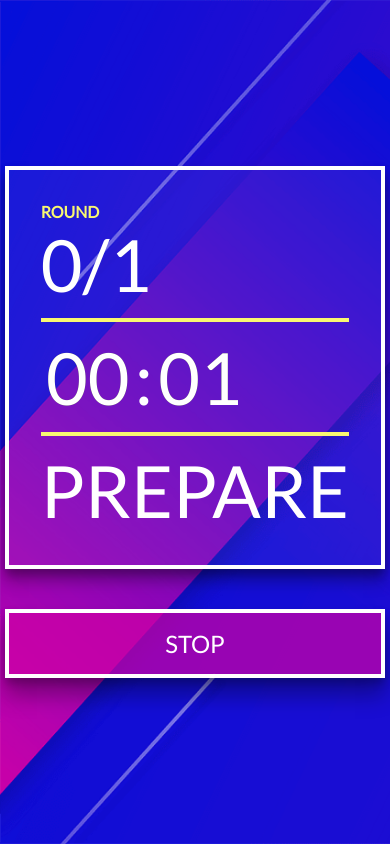
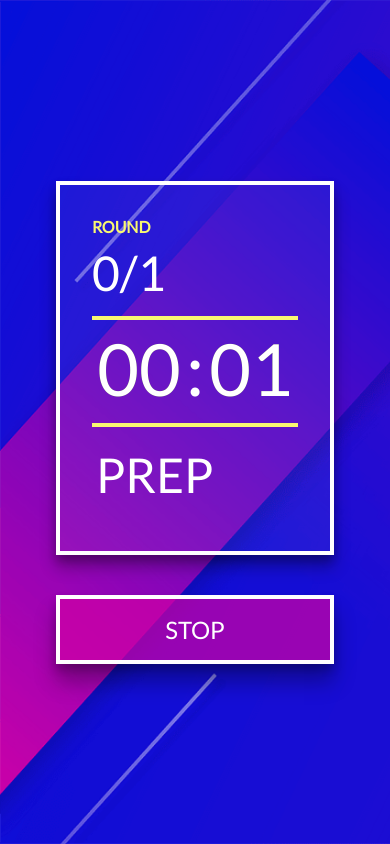
Before and after one commit to flextremedev/workout-interval-timer, a React (Create React App) app: page / in a window 390 px wide. Both pictures are taken after a click on the button "START". Built offline with nearby package versions, Linux system fonts and the light colour scheme.

Commit message:
Improved responsiveness and appearance (#3)

```diff
--- a/src/components/Button/Button.module.css
+++ b/src/components/Button/Button.module.css
@@ -51,3 +51,9 @@
     padding: 16px;
   }
 }
+@media only screen and (min-height: 1280px) {
+  .btn {
+    font-size: 32px;
+    padding: 20px;
+  }
+}
--- a/src/components/Counter/Counter.js
+++ b/src/components/Counter/Counter.js
@@ -5,7 +5,7 @@ import { DurationInput } from '../DurationInput/DurationInput';
 import { Status } from '../../model/Status';
 const evaluateStatus = status => {
   if (status === Status.prework) {
-    return 'PREPARE';
+    return 'PREP';
   }
   if (status === Status.break) {
     return 'REST';
--- a/src/components/Counter/Counter.module.css
+++ b/src/components/Counter/Counter.module.css
@@ -12,7 +12,8 @@
   text-align: center;
 }
 .text {
-  font-size: 60px;
+  font-size: 48px;
+  line-height: 74px;
   color: #ffffff;
   font-family: 'Lato', sans-serif;
   font-weight: 400;
@@ -33,8 +34,9 @@
   height: 4px;
   background: #f9f871;
   width: 100%;
-  margin-bottom: 11px;
-  animation: fadein 0.25s ease;
+  margin-top: 12px;
+  margin-bottom: 4px;
+  animation: fadein 0.3s ease;
 }
 @keyframes fadein {
   from {
@@ -47,62 +49,41 @@
     height: 4px;
     width: 100%;
     border-radius: 0px;
-    margin-bottom: 11px;
+    margin-top: 12px;
+    margin-bottom: 4px;
   }
 }
 .statusContainer {
   margin-left: 16px;
 }
 .status {
-  font-size: 60px;
+  font-size: 48px;
+  line-height: 74px;
   font-family: 'Lato', sans-serif;
   color: #ffffff;
 }
-@media only screen and (orientation: portrait) {
-  .label,
-  .text {
-    text-align: left;
+@media only screen and (orientation: landscape) {
+  .container {
+    flex-flow: row nowrap;
   }
-}
-@media only screen and (min-height: 640px) {
-  .text,
-  .status {
-    font-size: 72px;
-  }
-  .label {
-    font-size: 16px;
+  .progress {
+    margin-top: 0px;
+    margin-bottom: 11px;
   }
   @keyframes fadein {
     from {
-      height: 19px;
+      height: 15px;
       width: 50%;
-      border-radius: 19px;
+      border-radius: 22px;
+      margin-bottom: 0px;
     }
     to {
       height: 4px;
       width: 100%;
       border-radius: 0px;
+      margin-top: 0px;
+      margin-bottom: 11px;
     }
-  }
-  .progress {
-    margin-top: 7px;
-  }
-}
-@media only screen and (min-height: 768px) and (min-width: 1280px),
-  screen and (min-height: 1024px) {
-  .text {
-    font-size: 96px;
-  }
-  .label {
-    font-size: 18px;
-  }
-  .progress {
-    margin-top: 18px;
-  }
-}
-@media only screen and (orientation: landscape) {
-  .container {
-    flex-flow: row nowrap;
   }
 }
 @media only screen and (orientation: portrait) {
@@ -120,8 +101,46 @@
   .statusContainer {
     margin-left: 0;
   }
+  .status {
+    margin-left: 4px;
+  }
+  .progress {
+    margin-bottom: 4px;
+    margin-top: 12px;
+  }
+  .label,
+  .text {
+    text-align: left;
+  }
+}
+@media only screen and (min-height: 640px) {
+  .round {
+    height: 88px;
+  }
+  .status {
+    line-height: 88px;
+  }
+  .label {
+    font-size: 16px;
+  }
+  @keyframes fadein {
+    from {
+      height: 19px;
+      width: 50%;
+      border-radius: 19px;
+      margin-top: 0px;
+    }
+    to {
+      height: 4px;
+      width: 100%;
+      border-radius: 0px;
+      margin-top: 11px;
+      margin-bottom: 4px;
+    }
+  }
   .progress {
     margin-top: 11px;
+    margin-bottom: 4px;
   }
 }
 @media only screen and (orientation: landscape) and (min-device-height: 640px) {
@@ -140,3 +159,47 @@
     margin-left: 0;
   }
 }
+@media only screen and (min-height: 768px) and (min-width: 1280px),
+  screen and (min-height: 1024px) {
+  .round {
+    height: 115px;
+  }
+  .text,
+  .status {
+    font-size: 60px;
+    animation: shrink 0.3s ease;
+  }
+  .status {
+    line-height: 115px;
+  }
+  .label {
+    font-size: 18px;
+  }
+  @keyframes shrink {
+    from {
+      font-size: 120px;
+    }
+    to {
+      font-size: 60px;
+    }
+  }
+  @keyframes fadein {
+    from {
+      height: 22px;
+      width: 50%;
+      border-radius: 19px;
+      margin-top: 0px;
+    }
+    to {
+      height: 4px;
+      width: 100%;
+      border-radius: 0px;
+      margin-top: 13px;
+      margin-bottom: 5px;
+    }
+  }
+  .progress {
+    margin-top: 13px;
+    margin-bottom: 5px;
+  }
+}
--- a/src/components/DurationInput/DurationInput.js
+++ b/src/components/DurationInput/DurationInput.js
@@ -59,7 +59,7 @@ export function DurationInput({
   };
   return (
     <div className={styles.container} style={style}>
-      {label ? <label className={styles.label}>{label}</label> : null}
+      {label ? <label className={`${styles.label}`}>{label}</label> : null}
       <div className={styles.input}>
         <input
           type="text"
--- a/src/components/DurationInput/DurationInput.module.css
+++ b/src/components/DurationInput/DurationInput.module.css
@@ -55,7 +55,7 @@
     margin-left: 0px;
   }
 }
-@media only screen and /*(orientation: landscape) and */(min-height: 640px) {
+@media only screen and (min-height: 640px) {
   .container {
     align-items: flex-start;
     margin-top: 16px;
@@ -77,3 +77,11 @@
     font-size: 18px;
   }
 }
+@media only screen and (min-height: 1280px) {
+  .input {
+    font-size: 120px;
+  }
+  .label {
+    font-size: 18px;
+  }
+}
--- a/src/components/Input/Input.module.css
+++ b/src/components/Input/Input.module.css
@@ -60,3 +60,8 @@ input[type='number'] {
     font-size: 18px;
   }
 }
+@media only screen and (min-height: 1280px) {
+  .input {
+    font-size: 120px;
+  }
+}
```
Also changed, not shown: 1 other file (tests, documents, lock files or other folders).
